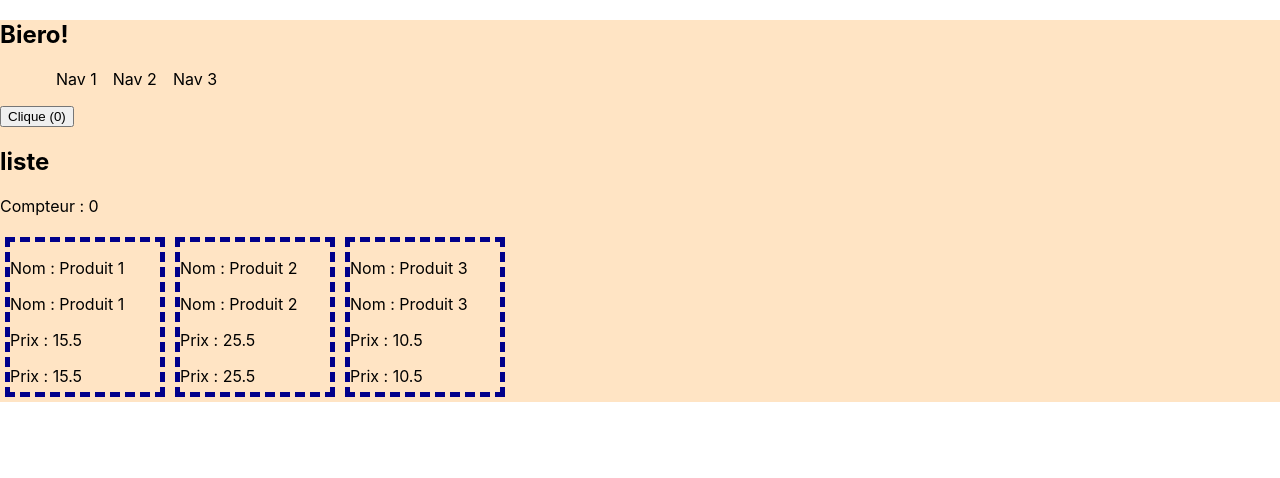
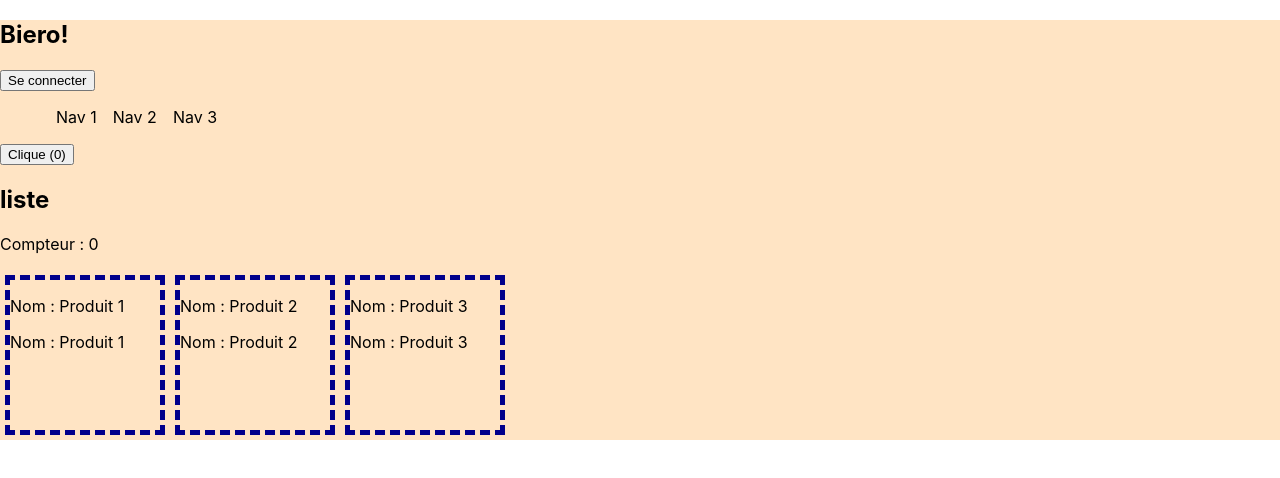
Before and after one commit to 41f-21647/react-demo, a React (Create React App) app: page / in a window 1280 px wide. Shown: the top 478 px of the page. Built offline with nearby package versions, Linux system fonts and the light colour scheme; no server answers.

Commit message:
Fin du cours

```diff
--- a/src/composant/App/App.js
+++ b/src/composant/App/App.js
@@ -9,10 +9,18 @@ export default class App extends React.Component{
     this.message = "Ceci est un message";
     this.compteur = 0;
     this.state = {
-      compteur : 0
+      compteur : 0,
+      estConnecte : false
     };
 
     this.augmenteCompte = this.augmenteCompte.bind(this);
+    this.connection = this.connection.bind(this);
+  }
+
+  connection() {
+    this.setState({
+      estConnecte : !this.state.estConnecte
+    });
   }
 
   augmenteCompte(){
@@ -29,9 +37,9 @@ export default class App extends React.Component{
   render(){
     return (
       <section className='App'>
-        <Entete />
+        <Entete seConnecter={this.connection} estConnecte={this.state.estConnecte} />
         <button onClick={this.augmenteCompte}>Clique ({this.state.compteur})</button>
-        <ListeProduit compteur={this.state.compteur} />
+        <ListeProduit estConnecte={this.state.estConnecte} compteur={this.state.compteur} />
 
       </section>
     );
--- a/src/composant/Entete/Entete.js
+++ b/src/composant/Entete/Entete.js
@@ -2,11 +2,24 @@ import React from 'react';
 import './Entete.css';
 
 export default class Entete extends React.Component{
+  constructor(props){
+    super(props);
+    //this.state = {estConnecte : false}
+    //this.connection = this.connection.bind(this)
+  }
+
+ /* connection() {
+    this.setState({
+      estConnecte : !this.state.estConnecte
+    });
+  }*/
 
   render(){
+    let btnConnecter = (this.props.estConnecte ? "Se déconnecter": "Se connecter")
     return (
       <header className="entete">
         <h1>Biero!</h1>
+        <button onClick={this.props.seConnecter}>{btnConnecter}</button>
         <nav>
           <ul>
             <li>Nav 1</li>
--- a/src/composant/ListeProduit/ListeProduit.js
+++ b/src/composant/ListeProduit/ListeProduit.js
@@ -42,7 +42,7 @@ export default class ListeProduit extends React.Component{
       //console.log(unProduit, index)
       return (
         //<Produit nom={unProduit.nom} id={unProduit.id_biere} description={unProduit.description} />
-        <Produit  biere={unProduit} {...unProduit} /> // Choisir sa façon, pas les deux...
+        <Produit estConnecte={this.props.estConnecte}  biere={unProduit} {...unProduit} /> // Choisir sa façon, pas les deux...
 
       );
     })
--- a/src/composant/Produit/Produit.js
+++ b/src/composant/Produit/Produit.js
@@ -7,12 +7,20 @@ export default class Produit extends React.Component{
 
     }
     render(){
+
+        let prix = ""
+        if(this.props.estConnecte){
+            prix =  <>
+                        <p>Prix : {this.props.prix}</p>
+                        <p>Prix : {this.props.biere.prix}</p>
+                    </>;
+        }
         return (
             <article className="produit">
                 <p>Nom : {this.props.nom}</p>
                 <p>Nom : {this.props.biere.nom}</p>
-                <p>Prix : {this.props.prix}</p>
-                <p>Prix : {this.props.biere.prix}</p>
+                {prix}
+
             </article>
         );
     }
```
